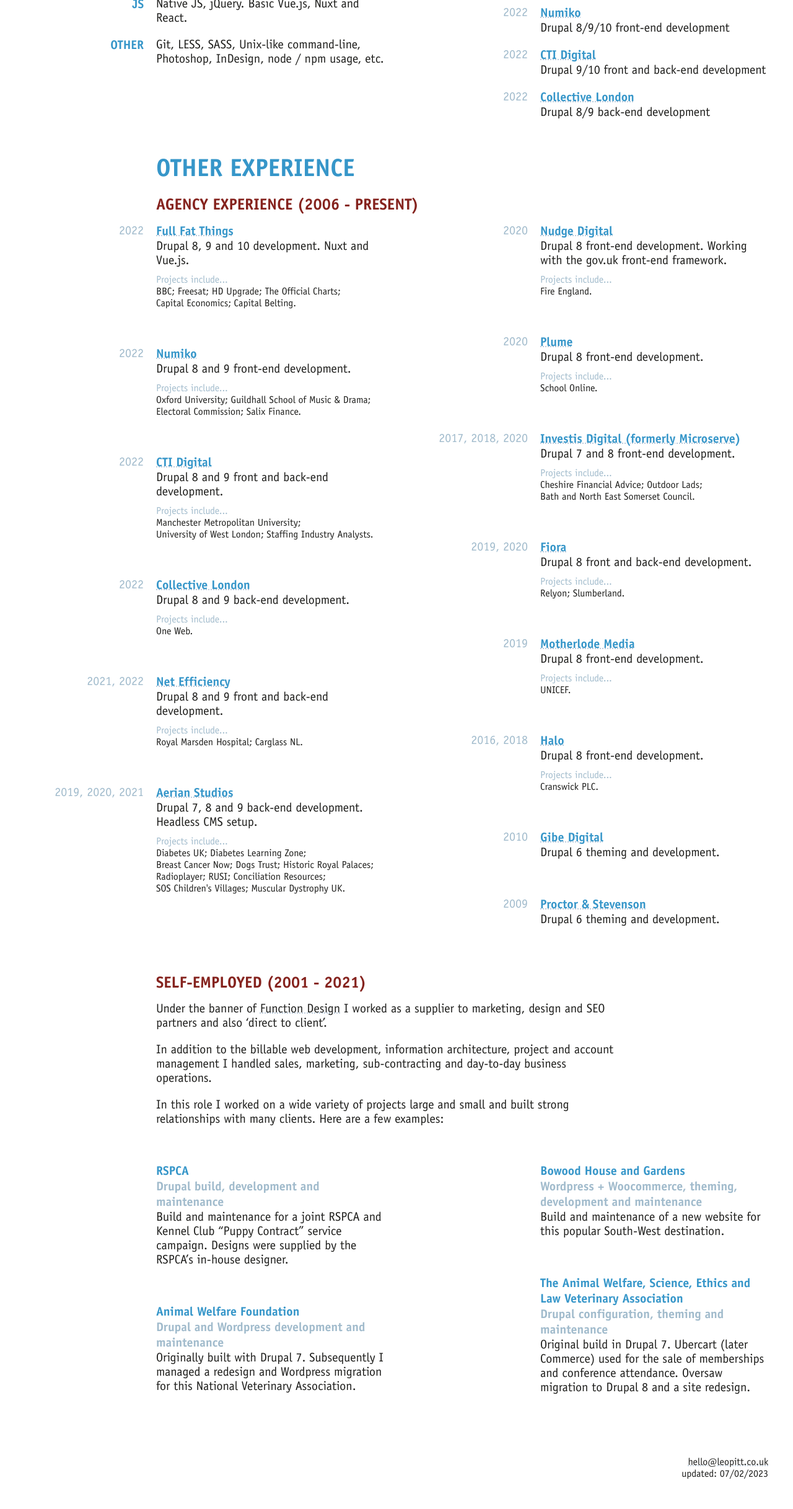
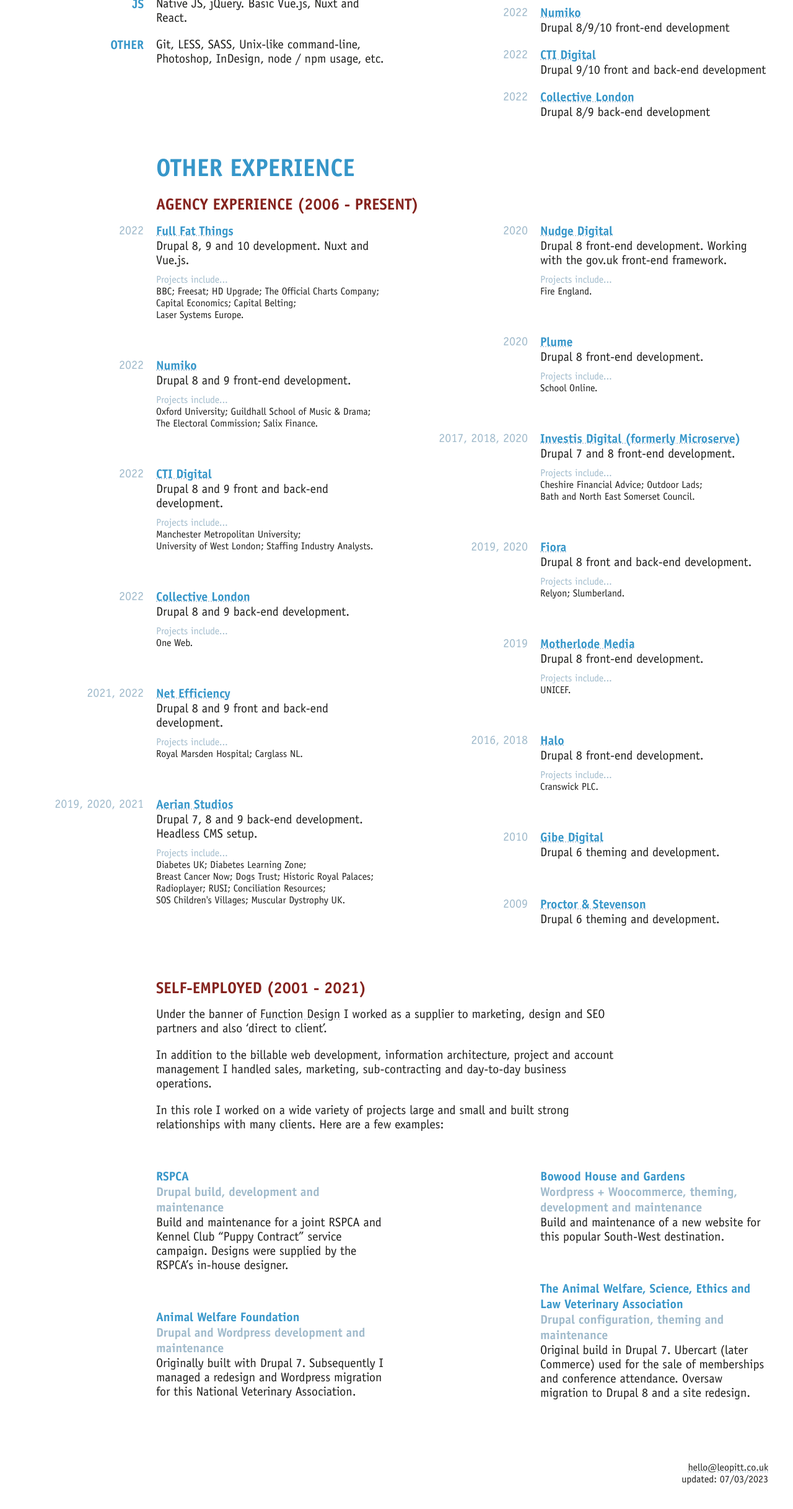
Before and after one commit to leopitt/leopitt, a React (Create React App) app in the folder docroot/app/: page / in a window 1280 px wide. Shown: the part 1042-3476 px from the top of the page at 62% size. Built offline with nearby package versions, Linux system fonts and the light colour scheme.

Commit message:
Updated experience.

```diff
--- a/docroot/app/src/App.js
+++ b/docroot/app/src/App.js
@@ -29,7 +29,7 @@
 
         <Footer>
           <MailMe/><br/>
-          updated: 07/02/2023
+          updated: 07/03/2023
         </Footer>
       </div>
     </>
--- a/docroot/app/src/sheets/Experience.js
+++ b/docroot/app/src/sheets/Experience.js
@@ -25,9 +25,10 @@
                   'BBC',
                   'Freesat',
                   'HD Upgrade',
-                  'The Official Charts',
+                  'The Official Charts Company',
                   'Capital Economics',
-                  'Capital Belting'
+                  'Capital Belting',
+                  'Laser Systems Europe'
                 ]}
               />
             </>}
@@ -44,7 +45,7 @@
                 projects={[
                   'Oxford University',
                   'Guildhall School of Music & Drama',
-                  'Electoral Commission',
+                  'The Electoral Commission',
                   'Salix Finance'
                 ]}
               />
```
